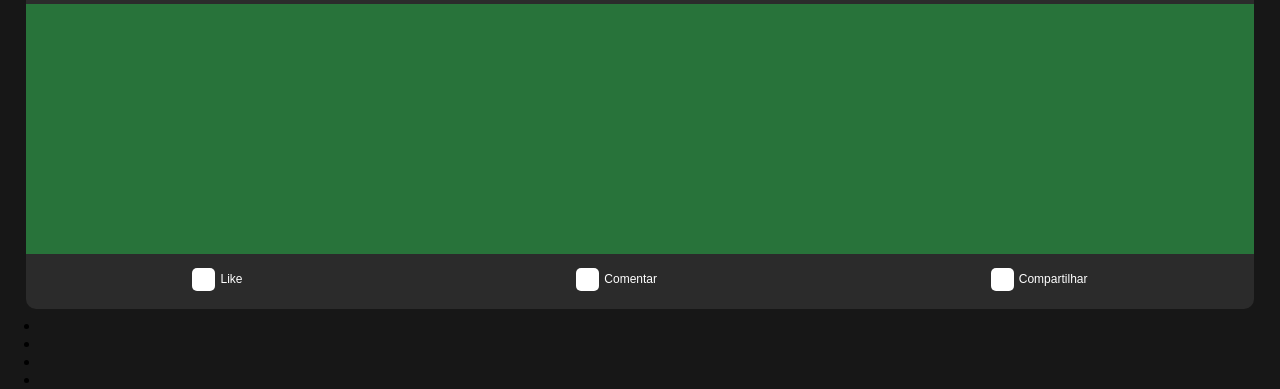
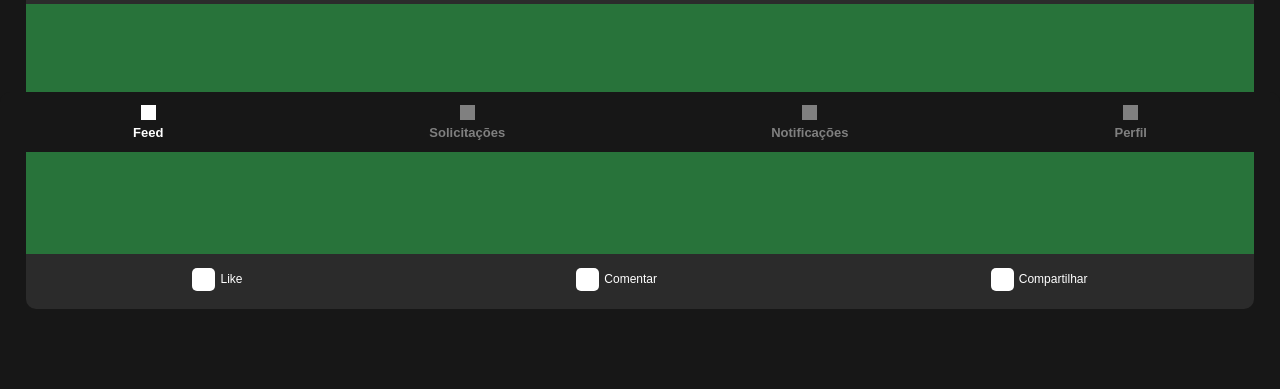
Before and after one commit to WeesleyAlves/Facebook-Clone-Dark, a plain HTML site: page index.html in a window 1280 px wide. Shown: the part 648-1037 px from the top of the page. After the commit the page ends 965 px from the top, so only its background shows below. Drawn offline with Linux system fonts and the light colour scheme.

Commit message:
finalizado o menu de navegação

```diff
--- a/css/global.css
+++ b/css/global.css
@@ -8,6 +8,7 @@
     --btn-font-color: white;
     --new-pub-color: white;
     --name-autor-pub: white;
+    --nav-item-color: gray; /* 36649e */
 }
 
 * {
@@ -257,3 +258,62 @@ html, body {
     background-color: var(--secundary-gb-color);
     font-size: 12px;
 }
+
+/*             CSS DO NAV   ********************/
+
+nav{
+    position: fixed;
+    bottom: 0;
+    width: 100%;
+    border-radius: 20px;
+}
+
+#nav-bar{
+    padding: 0;
+    width: 100%;
+    height: 60px;
+    display: flex;
+    justify-content: space-between;
+    align-items: center;
+    text-align: center;
+    border-top-left-radius: 10px;
+    border-top-right-radius: 10px;
+
+
+}
+
+.nav-item{
+    display: inline-block;
+    color: var(--nav-item-color);
+    flex-grow: 1;
+    font-size: 13px;
+    font-weight: 600;
+}
+
+.icon-nav-bar{
+    width: 15px;
+    height: 15px;
+    background-color: var(--nav-item-color);
+    margin: 0 auto;
+    margin-bottom: 5px;
+}
+
+#ative{
+    color: white
+}
+
+.nav-item-ative{
+    display: inline-block;
+    color: white;
+    flex-grow: 1;
+    font-size: 13px;
+    font-weight: 600;
+}
+
+.icon-nav-bar-ative{
+    width: 15px;
+    height: 15px;
+    background-color: white;
+    margin: 0 auto;
+    margin-bottom: 5px;
+}
--- a/index.html
+++ b/index.html
@@ -142,10 +142,12 @@
 
     <nav>
         <ul id="nav-bar">
-            <li id="home-nav-bar"></li>
-            <li id="requests-nav-bar"></li>
-            <li id="notifications-nav-bar"></li>
-            <li id="perfil-nav-bar"></li>
+            <li class="nav-item-ative">
+                <div class="icon-nav-bar-ative"></div>
+                Feed</li>
+            <li id="requests-nav-bar" class="nav-item"><div class="icon-nav-bar"></div>Solicitações</li>
+            <li id="notifications-nav-bar" class="nav-item"><div class="icon-nav-bar"></div>Notificações</li>
+            <li id="perfil-nav-bar" class="nav-item"><div class="icon-nav-bar"></div>Perfil</li>
         </ul>
     </nav>
 </body>
```
